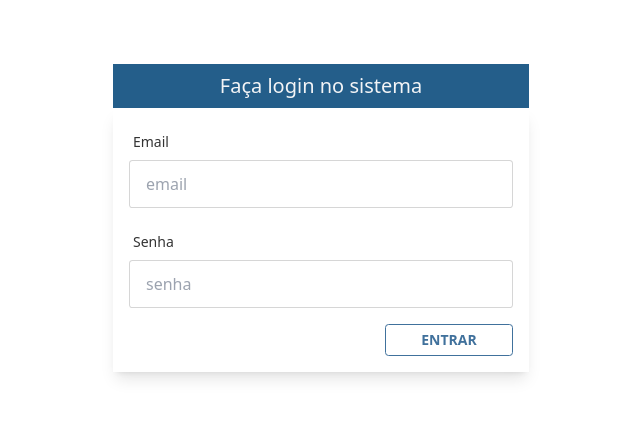
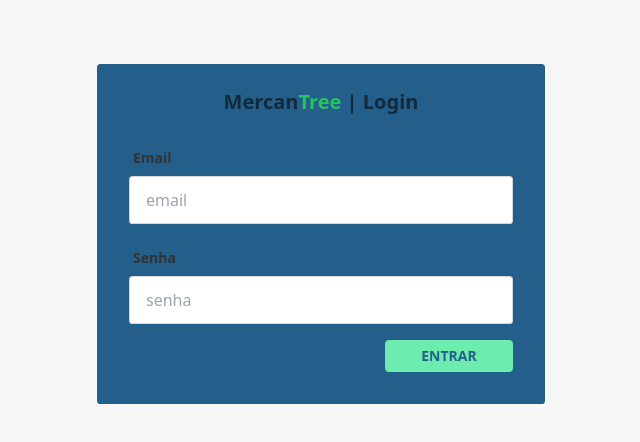
Before and after one commit to adielCalixto/MercanTree, a Vue app in the folder mercantree-fe/: page /login in a window 1280 px wide. Shown: the top 442 px of the page, without its empty margins (319-959 px from the left). Built offline with nearby package versions, Linux system fonts and the light colour scheme; no server answers.

Commit message:
login page

```diff
--- a/mercantree-fe/src/components/Login/index.vue
+++ b/mercantree-fe/src/components/Login/index.vue
@@ -1,13 +1,14 @@
 <template>
-    <div class="max-w-md mx-auto py-16 p-4">
-        <div class="text-center py-2 bg-primary text-gray-100">
-            <h1 class="text-xl">Faça login no sistema</h1>
+    <div class="bg-base-200 h-screen py-16">
+        <div class="max-w-md mx-auto p-4 bg-primary rounded-box">
+            <div class="text-center py-2 text-neutral">
+                <h1 class="text-xl font-bold">Mercan<span class="text-green-500 font-bold">Tree</span> | Login</h1>
             </div>
 
-        <form @submit.prevent="login" class="p-4 bg-base-100 shadow-lg">
+            <form @submit.prevent="login" class="p-4">
                 <div class="form-control w-full">
                     <label class="label">
-                    <span class="label-text">Email</span>
+                        <span class="label-text font-semibold">Email</span>
                     </label>
 
                     <input
@@ -22,7 +23,7 @@
                 </div>
                 <div class="form-control w-full my-4">
                     <label class="label">
-                    <span class="label-text">Senha</span>
+                        <span class="label-text font-semibold">Senha</span>
                     </label>
 
                     <input
@@ -36,9 +37,10 @@
                     </div>
                 </div>
                 <div class="form-control items-end">
-                <button type="submit" class="btn btn-secondary btn-sm w-1/3 btn-outline">Entrar</button>
+                    <button type="submit" class="btn btn-success text-primary btn-sm w-1/3 ">Entrar</button>
                 </div>
             </form>
+        </div>
     </div>
 </template>
 
```
Lines whose indentation alone changed are shown as unchanged.
